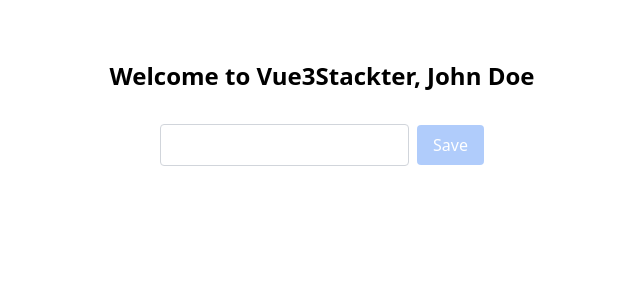
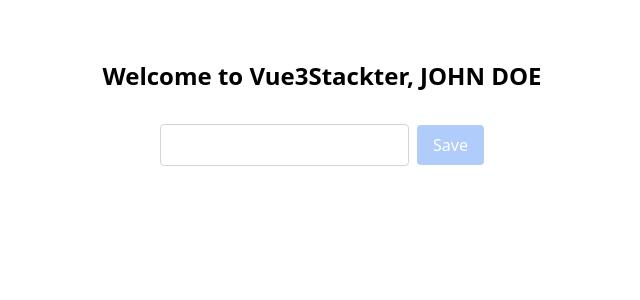
Before and after one commit to shamscorner/vue-3-stackter, a Vue app: page / in a window 1280 px wide. Shown: the top 300 px of the page, without its empty margins (318-958 px from the left). Built offline with nearby package versions, Linux system fonts and the light colour scheme.

Commit message:
chore: use getters code example in home page

```diff
--- a/src/pages/Home.vue
+++ b/src/pages/Home.vue
@@ -30,7 +30,8 @@
 const store = useStore()
 
 // name
-const name = computed(() => store.state.user.name)
+// const name = computed(() => store.state.user.name)
+const name = computed(() => store.getters['user/nameUppercased'])
 const newName = ref('')
 function saveName() {
     if (newName.value === '') {
```
